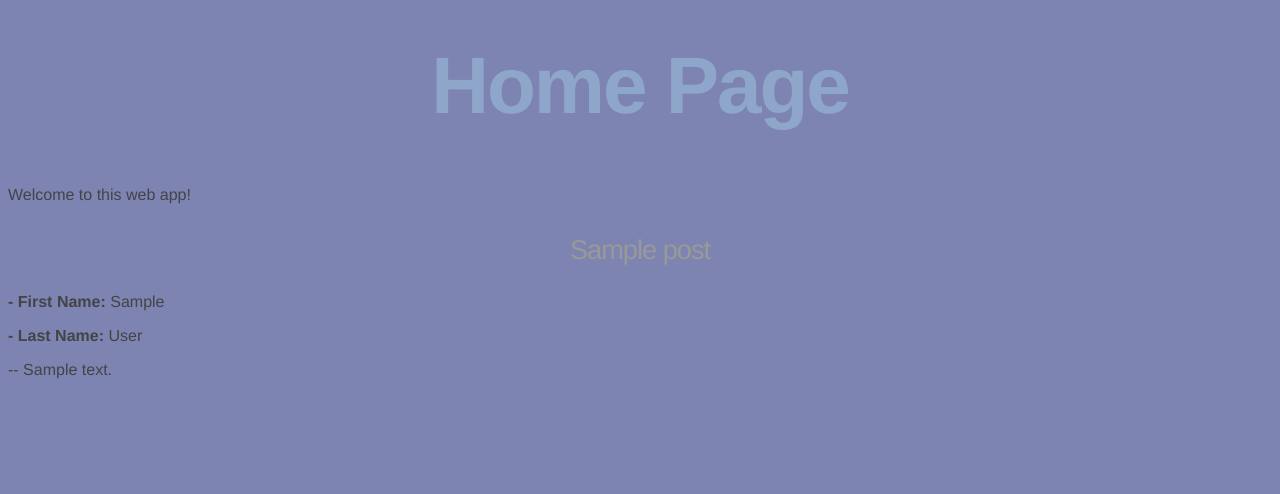
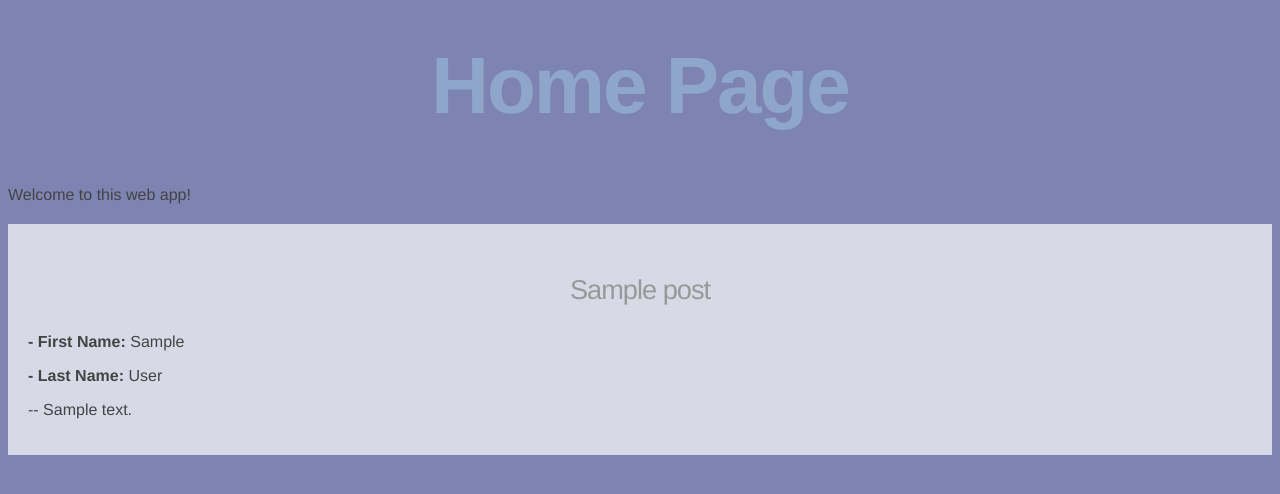
Before and after one commit to JaySaulHowarth/FlaskBlog, a Flask app: page / in a window 1280 px wide. Shown: the part 26-520 px from the top of the page. Run offline with Flask 2, Linux system fonts and the light colour scheme; tables that the repository leaves empty hold one stand-in row (values such as "Sample post").

Commit message:
Updated Post Div

```diff
--- a/application/templates/home.html
+++ b/application/templates/home.html
@@ -3,7 +3,7 @@
 	<h1>Home Page</h1>
 	<p>Welcome to this web app!</p>
 	{% for post in posts %}
-	<div>
+	<div class="post">
 		<h3>{{ post.title }}</h3>
 		<p><b> - First Name:</b> {{ post.first_name }}</p>
 		<p><b> - Last Name:</b> {{ post.last_name }}</p>
```
